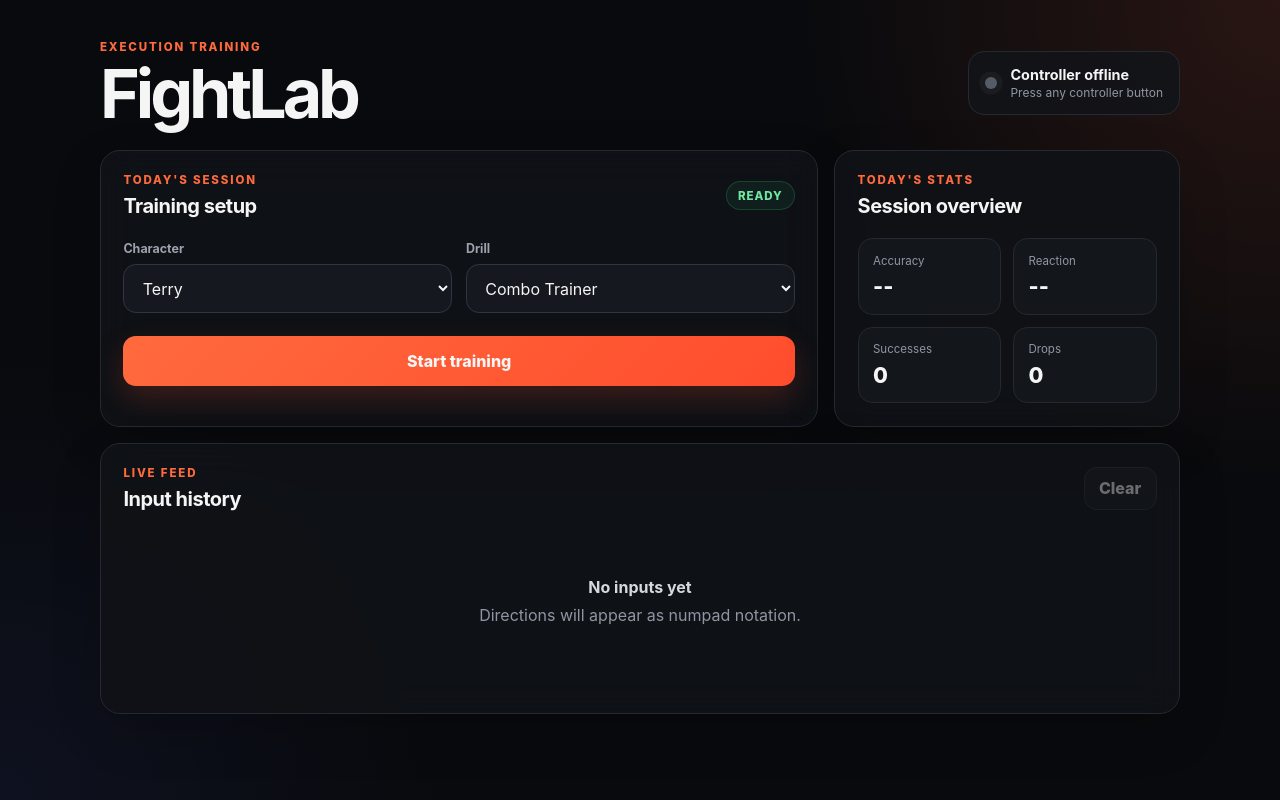
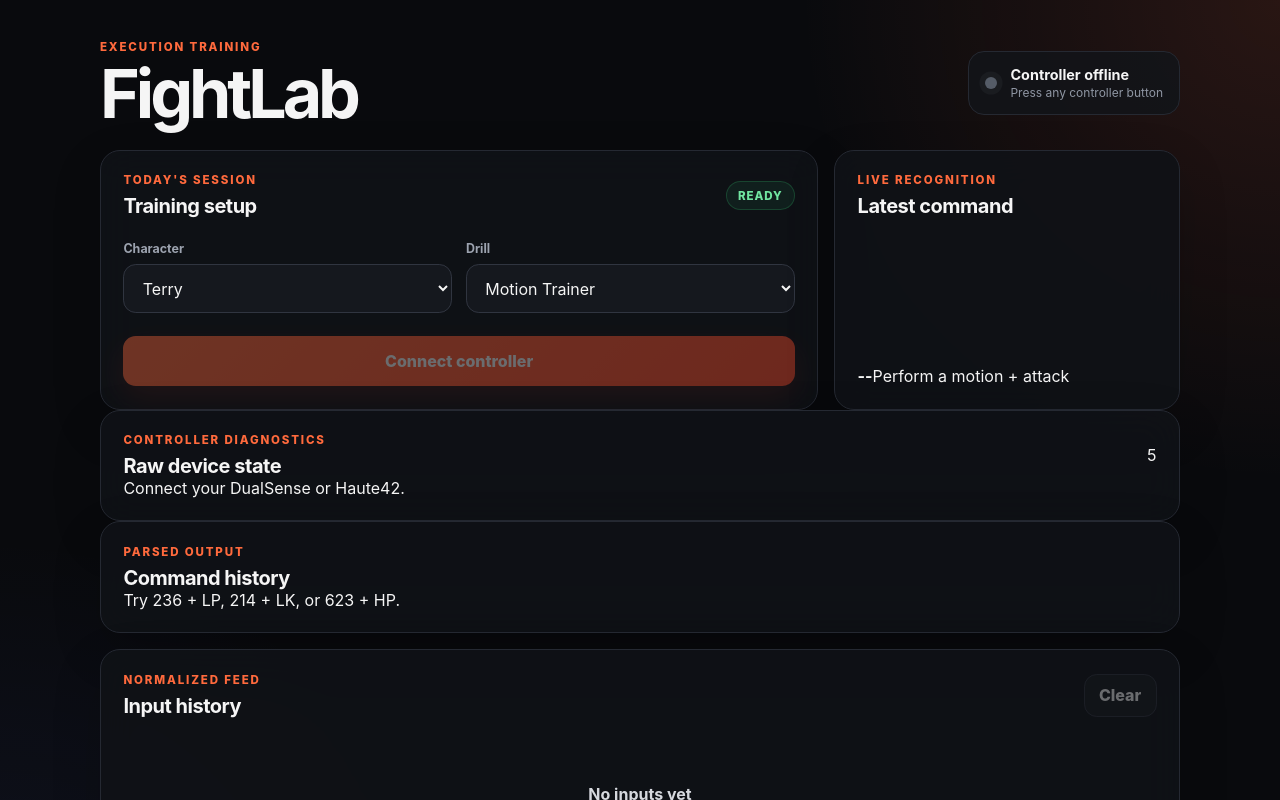
Before and after one commit to Justraymond99/fightlab, a React (Vite) app: page / in a window 1280 px wide. Shown: the top 800 px of the page. Built offline with nearby package versions, Linux system fonts and the light colour scheme.

Commit message:
feat: add controller diagnostics and motion output

```diff
--- a/src/App.tsx
+++ b/src/App.tsx
@@ -1,7 +1,14 @@
 import { useGamepad } from './hooks/useGamepad';
 
 function App() {
-  const { connected, gamepadName, inputs, clearInputs } = useGamepad();
+  const {
+    connected,
+    gamepadName,
+    inputs,
+    commands,
+    diagnostics,
+    clearInputs,
+  } = useGamepad();
 
   return (
     <main className="app-shell">
@@ -43,51 +50,99 @@ function App() {
 
             <label>
               <span>Drill</span>
-              <select defaultValue="Combo Trainer">
+              <select defaultValue="Motion Trainer">
+                <option>Motion Trainer</option>
                 <option>Combo Trainer</option>
                 <option>Hit Confirm Trainer</option>
                 <option>Anti-Air Trainer</option>
-                <option>Whiff Punish Trainer</option>
               </select>
             </label>
           </div>
 
-          <button className="primary-action" type="button">
-            Start training
+          <button className="primary-action" type="button" disabled={!connected}>
+            {connected ? 'Start training' : 'Connect controller'}
           </button>
         </section>
 
         <section className="panel stats-panel">
           <div>
-            <p className="panel-label">Today&apos;s stats</p>
-            <h2>Session overview</h2>
+            <p className="panel-label">Live recognition</p>
+            <h2>Latest command</h2>
           </div>
 
-          <dl className="stats-grid">
+          {commands[0] ? (
+            <div className="latest-command">
+              <strong>{commands[0].notation}</strong>
+              <span>{commands[0].motion}</span>
+              <small>{Math.round(commands[0].durationMs)} ms</small>
+            </div>
+          ) : (
+            <div className="latest-command empty-command">
+              <strong>--</strong>
+              <span>Perform a motion + attack</span>
+            </div>
+          )}
+        </section>
+      </section>
+
+      <section className="diagnostics-grid">
+        <section className="panel diagnostics-panel">
+          <div className="panel-heading">
             <div>
-              <dt>Accuracy</dt>
-              <dd>--</dd>
+              <p className="panel-label">Controller diagnostics</p>
+              <h2>Raw device state</h2>
             </div>
+            <span className="direction-readout">{diagnostics?.direction ?? 5}</span>
+          </div>
+
+          {diagnostics ? (
+            <dl className="diagnostics-list">
+              <div>
+                <dt>Mapping</dt>
+                <dd>{diagnostics.mapping}</dd>
+              </div>
+              <div>
+                <dt>Pressed buttons</dt>
+                <dd>{diagnostics.pressedButtons.join(', ') || 'None'}</dd>
+              </div>
+              <div>
+                <dt>Axes</dt>
+                <dd>{diagnostics.axes.map((axis) => axis.toFixed(2)).join(', ')}</dd>
+              </div>
+            </dl>
+          ) : (
+            <div className="compact-empty">Connect your DualSense or Haute42.</div>
+          )}
+        </section>
+
+        <section className="panel command-panel">
+          <div className="panel-heading">
             <div>
-              <dt>Reaction</dt>
-              <dd>--</dd>
+              <p className="panel-label">Parsed output</p>
+              <h2>Command history</h2>
             </div>
-            <div>
-              <dt>Successes</dt>
-              <dd>0</dd>
-            </div>
-            <div>
-              <dt>Drops</dt>
-              <dd>0</dd>
-            </div>
-          </dl>
+          </div>
+
+          {commands.length === 0 ? (
+            <div className="compact-empty">Try 236 + LP, 214 + LK, or 623 + HP.</div>
+          ) : (
+            <ol className="command-list">
+              {commands.map((command) => (
+                <li key={command.id}>
+                  <strong>{command.notation}</strong>
+                  <span>{command.motion}</span>
+                  <small>{Math.round(command.durationMs)} ms</small>
+                </li>
+              ))}
+            </ol>
+          )}
         </section>
       </section>
 
       <section className="panel input-panel">
         <div className="panel-heading">
           <div>
-            <p className="panel-label">Live feed</p>
+            <p className="panel-label">Normalized feed</p>
             <h2>Input history</h2>
           </div>
           <button className="secondary-action" type="button" onClick={clearInputs} disabled={inputs.length === 0}>
@@ -98,13 +153,14 @@ function App() {
         {inputs.length === 0 ? (
           <div className="empty-state">
             <strong>No inputs yet</strong>
-            <span>Directions will appear as numpad notation.</span>
+            <span>Directions and attack buttons will appear here.</span>
           </div>
         ) : (
           <ol className="input-list">
-            {inputs.map((input) => (
+            {inputs.slice(0, 30).map((input) => (
               <li key={input.id}>
-                <span className="input-token">{input.label}</span>
+                <span className="input-token">{input.value}</span>
+                <span className="input-kind">{input.kind}</span>
                 <span className="input-time">{Math.round(input.timestamp)} ms</span>
               </li>
             ))}
```
